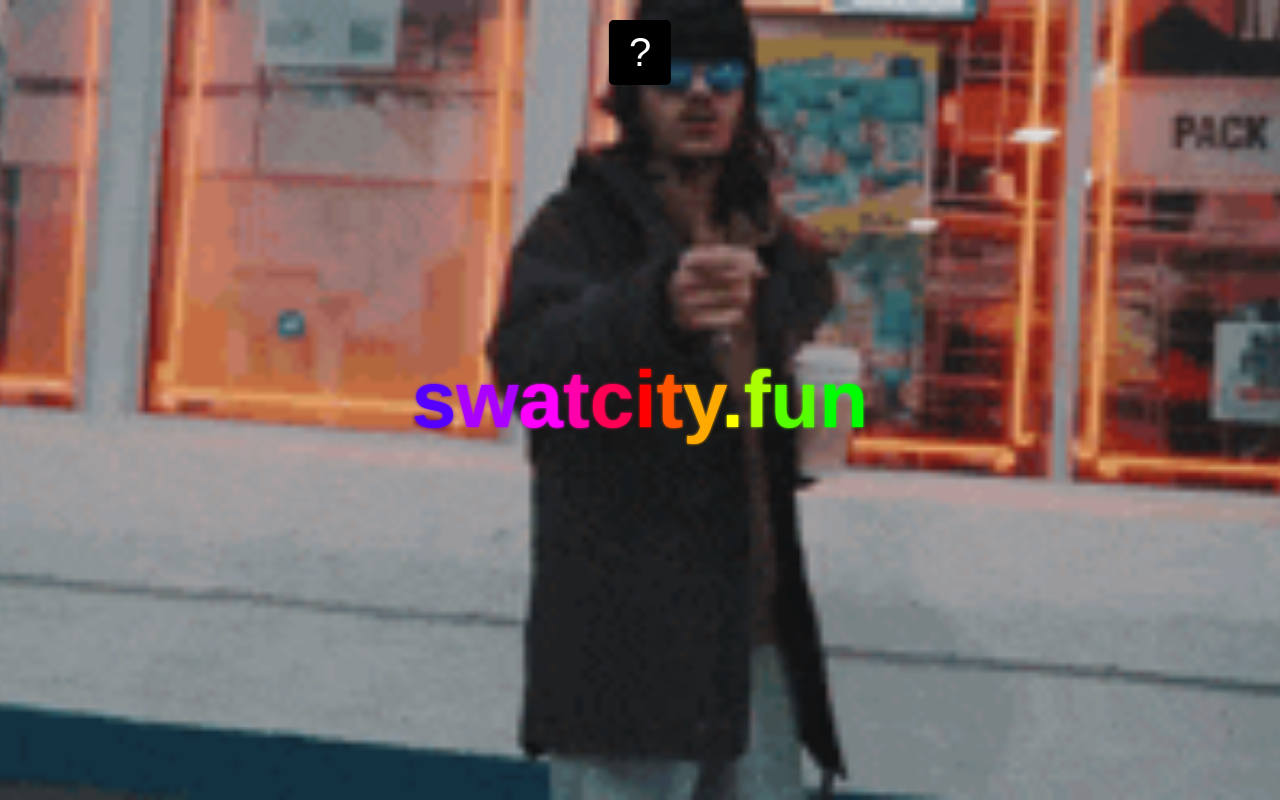
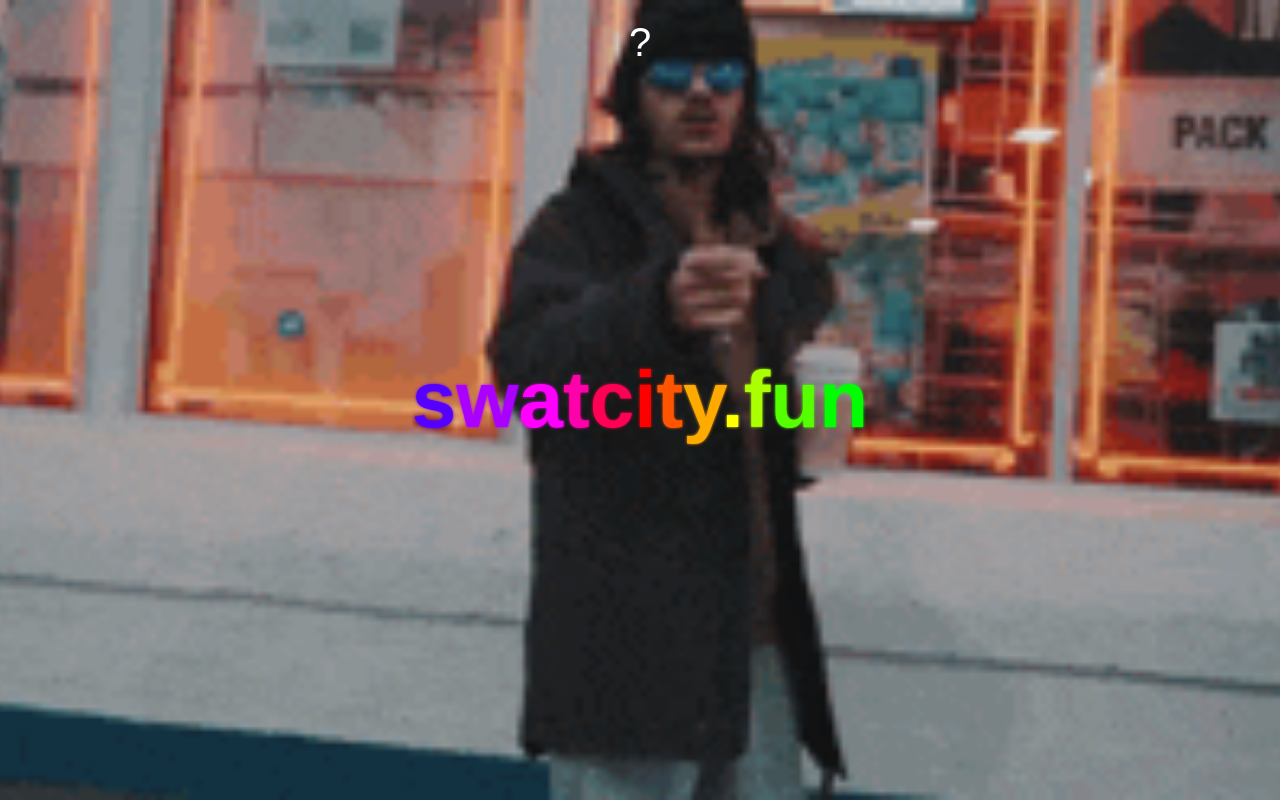
Before and after one commit to kf50/hi, a plain HTML site: page index.html in a window 1280 px wide. Drawn offline with Linux system fonts and the light colour scheme.

Commit message:
Update index.html

```diff
--- a/index.html
+++ b/index.html
@@ -39,24 +39,20 @@
             z-index: 1; /* Ensures the text stays above the image */
         }
 
-        /* Button styling */
-        #playButton {
+        /* Styling for the clickable text */
+        #playText {
             position: absolute;
             top: 20px;
             left: 50%;
             transform: translateX(-50%);
-            padding: 10px 20px;
-            background-color: black;
+            font-size: 40px;
             color: white;
-            border: none;
-            font-size: 40px; /* Increase font size for "?" */
             cursor: pointer;
-            z-index: 2; /* Ensure the button stays above everything else */
-            border-radius: 5px;
+            z-index: 2; /* Ensure the clickable text stays above everything else */
         }
 
-        #playButton:hover {
-            background-color: #444444; /* Darker shade on hover */
+        #playText:hover {
+            color: #ff5500;
         }
     </style>
 
@@ -118,6 +114,8 @@
         function playMusic() {
             var audio = document.getElementById("babytronAudio");
             audio.play();
+            // Hide the clickable text once clicked
+            document.getElementById("playText").style.display = 'none';
         }
         // ]]>
     </script>
@@ -125,8 +123,8 @@
 </head>
 <body>
 
-    <!-- Play Music Button with "?" -->
-    <button id="playButton" onclick="playMusic()">?</button>
+    <!-- Clickable Text "?" before the rest of the page loads -->
+    <span id="playText" onclick="playMusic()">?</span>
 
     <!-- Fullscreen Background Image -->
     <img src="babytron.gif" alt="Background Image" />
```
